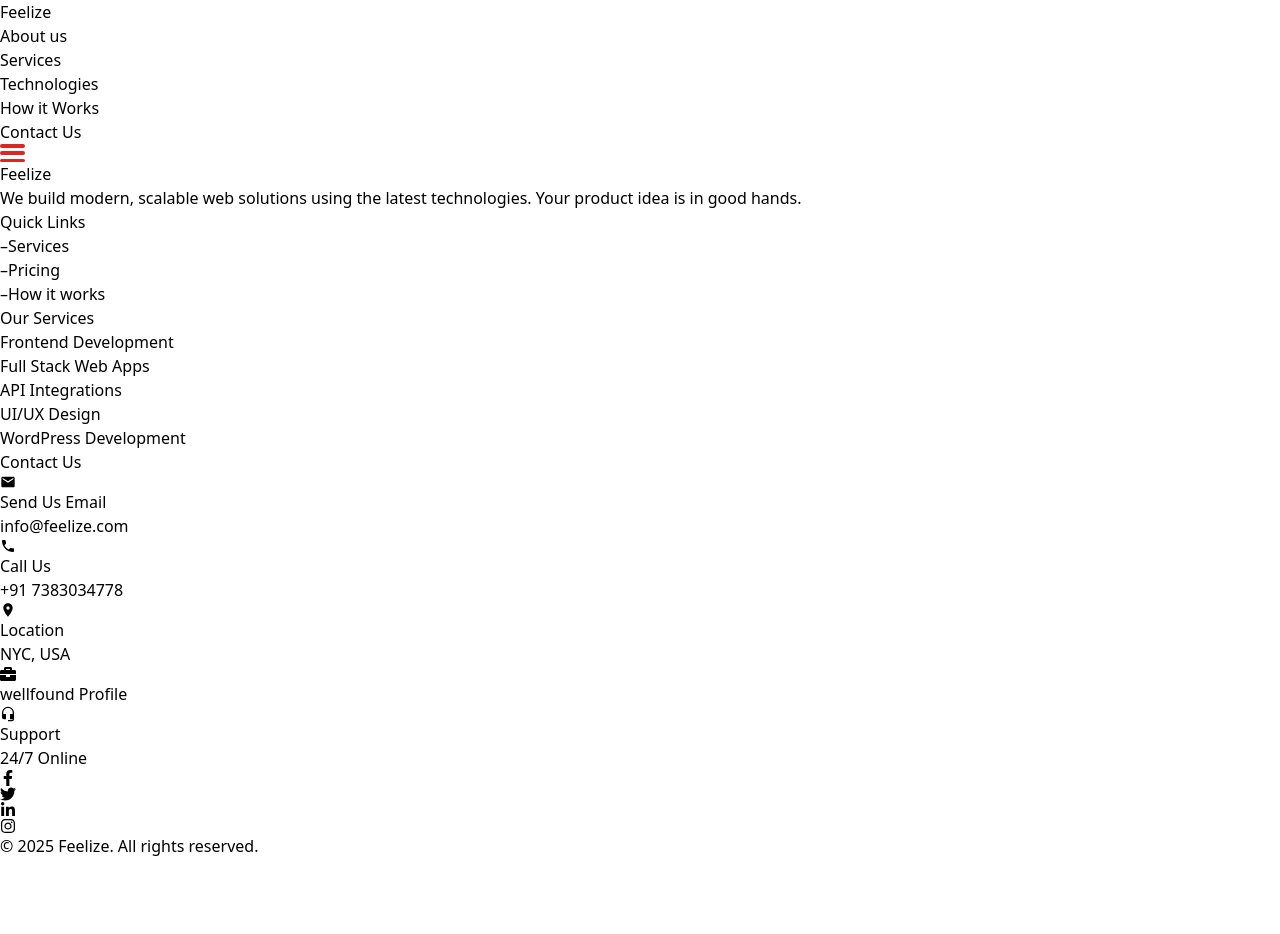
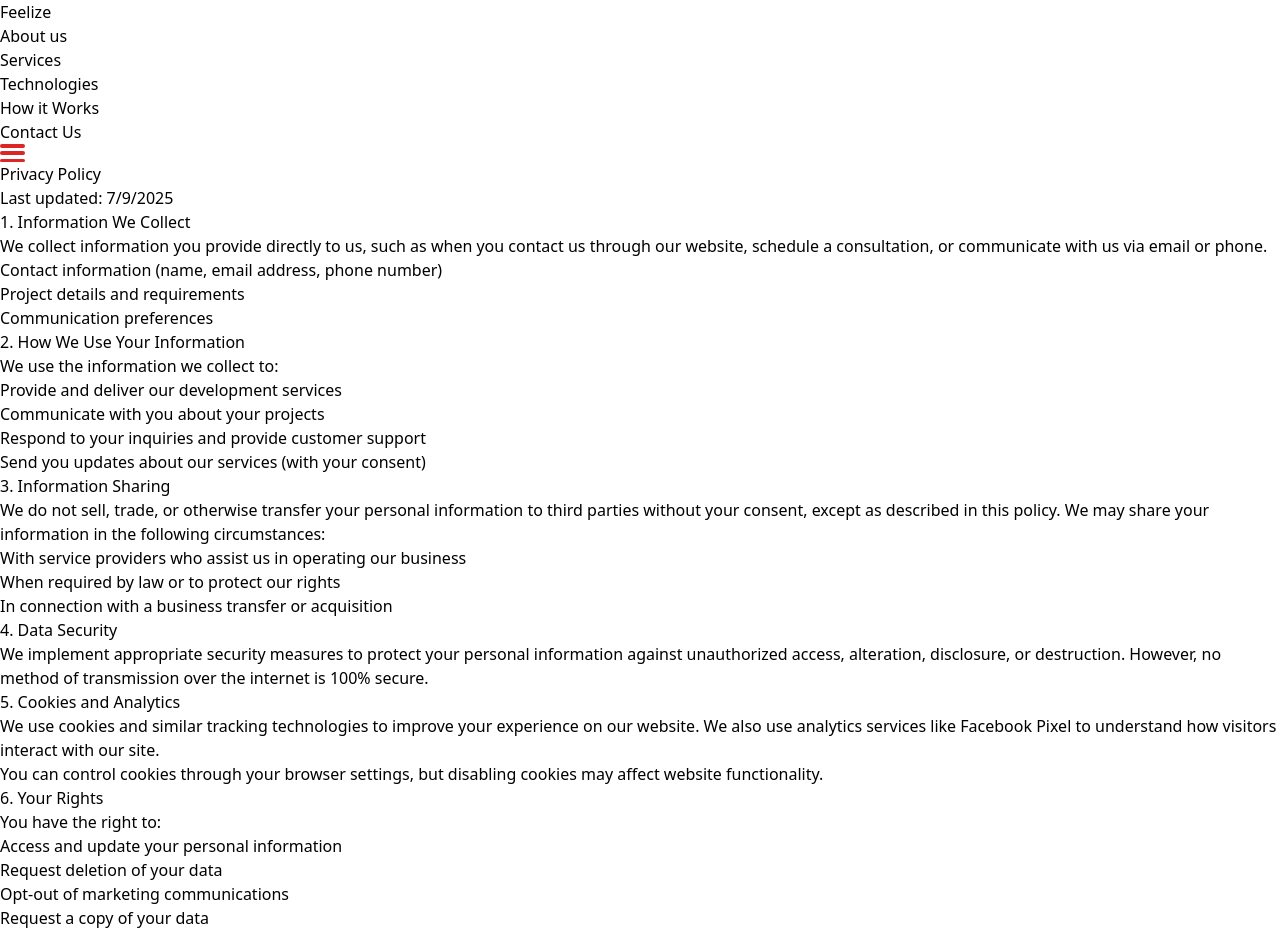
Before and after one commit to DebojitxBhatt/Feelize.com, a React (Vite) app in the folder Frontend/: page /legal in a window 1280 px wide. Shown: the top 934 px of the page. Before the commit the page ends 858 px from the top, so only its background shows below. Built offline with nearby package versions, Linux system fonts and the light colour scheme.

Commit message:
-add privacy policy data and route, -add paths for quick servicesection in footer, -add scroll to top helper function once a route path is changed

```diff
--- a/Frontend/src/App.jsx
+++ b/Frontend/src/App.jsx
@@ -16,6 +16,8 @@ import WhyChooseUs from './Components/WhyChooseUs'
 import ComparisonSection from './Components/ComparisonSection'
 import ContactFormModal from './Components/ContactFormModal'
 import { ToolsLoader } from './Components/RouteLoadingAnimations'
+import LegalPolicy from './Components/LegalPolicy';
+import ScrollToTop from './utils/ScrollToTop';
 
 function App() {
   const [showForm, setShowForm] = useState(false);
@@ -52,6 +54,7 @@ function App() {
   return (
     <>
       <ToolsLoader show={showTools} />
+      <ScrollToTop />
       <Navbar openContactModal={openContactModal}/>
       <Routes>
         <Route path="/" element={
@@ -74,6 +77,7 @@ function App() {
             <Route path=":id" element={<ServiceDetail openContactModal={openContactModal} />} />
           </Routes>
         } />
+        <Route path='/legal' element={<LegalPolicy />} />
       </Routes>
       <ContactFormModal isOpen={showForm} onClose={closeContactModal} />
       <Footer/>
--- a/Frontend/src/Components/Footer.jsx
+++ b/Frontend/src/Components/Footer.jsx
@@ -6,20 +6,25 @@ import {
   FaBriefcase,
 } from "react-icons/fa";
 import { MdEmail, MdPhone, MdLocationOn, MdHeadsetMic } from "react-icons/md";
-import Logo from "../assets/LOGO_FEELIZE.png";
+import { Link } from "react-router-dom";
+import { Link as ScrollLink } from "react-scroll";
+// import Logo from "../assets/LOGO_FEELIZE.png";
 
 const quickLinks = [
   {
     label: "Services",
-    path: "#",
+    path: "/services",
+    type: "route", // full page rout
   },
   {
     label: "Pricing",
-    path: "#",
+    path: "pricing", // the id of the section
+    type: "scroll", // in-page scroll
   },
   {
     label: "How it works",
-    path: "#",
+    path: "how-it-works",
+    type: "scroll",
   },
 ];
 
@@ -71,15 +76,30 @@ const Footer = () => {
           <ul className="space-y-2 text-sm">
             {quickLinks.map((link, idx) => (
               <li key={idx} className="group">
-                <a
-                  href={link.path}
+                {link.type === "scroll" ? (
+                  <ScrollLink
+                    to={link.path}
+                    smooth={true}
+                    duration={500}
+                    offset={-80}
+                    className="flex items-center gap-2 transition-all duration-200 cursor-pointer group-hover:translate-x-2 hover:text-white"
+                  >
+                    <span className="opacity-0 group-hover:opacity-100 transition-opacity duration-200 text-purple-600">
+                      –
+                    </span>
+                    {link.label}
+                  </ScrollLink>
+                ) : (
+                  <Link
+                    to={link.path}
                     className="flex items-center gap-2 transition-all duration-200 group-hover:translate-x-2 hover:text-white"
                   >
                     <span className="opacity-0 group-hover:opacity-100 transition-opacity duration-200 text-purple-600">
                       –
                     </span>
                     {link.label}
-                </a>
+                  </Link>
+                )}
               </li>
             ))}
           </ul>
@@ -199,7 +219,10 @@ const Footer = () => {
 
       {/* Bottom Footer */}
       <div className="border-t border-gray-700 mt-12 pt-6 text-center text-sm text-gray-400">
-        © {new Date().getFullYear()} Feelize. All rights reserved.
+        © {new Date().getFullYear()} Feelize. All rights reserved.{" "}
+        <Link to="/legal" className="hover:text-purple-600 transition">
+          Privacy Policy
+        </Link>
       </div>
     </footer>
   );
--- /dev/null
+++ b/Frontend/src/Components/LegalPolicy.jsx
@@ -0,0 +1,36 @@
+import policyData from "../data/policyData";
+
+const LegalPolicy = () => {
+  return (
+    <section className="bg-gray-50 py-16 mt-20">
+      <div className="w-[95%] max-w-7xl mx-auto px-4 md:px-6 lg:px-8">
+        <h1 className="text-4xl font-bold mb-4">Privacy Policy</h1>
+        <p className="text-sm text-gray-400 mb-8">
+          Last updated: {policyData.lastUpdated}
+        </p>
+
+        {policyData.sections.map((section, idx) => (
+          <div key={idx} className="mb-10">
+            <h2 className="text-xl font-bold mb-2">
+              {idx + 1}. {section.title}
+            </h2>
+            {section.content.split("\n\n").map((para, i) => (
+              <p key={i} className="mb-4">
+                {para}
+              </p>
+            ))}
+            {section.list && (
+              <ul className="list-disc list-inside space-y-2">
+                {section.list.map((item, i) => (
+                  <li key={i}>{item}</li>
+                ))}
+              </ul>
+            )}
+          </div>
+        ))}
+      </div>
+    </section>
+  );
+};
+
+export default LegalPolicy;
--- /dev/null
+++ b/Frontend/src/data/policyData.js
@@ -0,0 +1,69 @@
+const policyData = {
+  lastUpdated: '7/9/2025',
+  sections: [
+    {
+      title: 'Information We Collect',
+      content: `We collect information you provide directly to us, such as when you contact us through our website, schedule a consultation, or communicate with us via email or phone.`,
+      list: [
+        'Contact information (name, email address, phone number)',
+        'Project details and requirements',
+        'Communication preferences'
+      ]
+    },
+    {
+      title: 'How We Use Your Information',
+      content: `We use the information we collect to:`,
+      list: [
+        'Provide and deliver our development services',
+        'Communicate with you about your projects',
+        'Respond to your inquiries and provide customer support',
+        'Send you updates about our services (with your consent)'
+      ]
+    },
+    {
+      title: 'Information Sharing',
+      content: `We do not sell, trade, or otherwise transfer your personal information to third parties without your consent, except as described in this policy. We may share your information in the following circumstances:`,
+      list: [
+        'With service providers who assist us in operating our business',
+        'When required by law or to protect our rights',
+        'In connection with a business transfer or acquisition'
+      ]
+    },
+    {
+      title: 'Data Security',
+      content: `We implement appropriate security measures to protect your personal information against unauthorized access, alteration, disclosure, or destruction. However, no method of transmission over the internet is 100% secure.`,
+    },
+    {
+      title: 'Cookies and Analytics',
+      content: `We use cookies and similar tracking technologies to improve your experience on our website. We also use analytics services like Facebook Pixel to understand how visitors interact with our site.\n\n You can control cookies through your browser settings, but disabling cookies may affect website functionality.`,
+    },
+    {
+      title: 'Your Rights',
+      content: `You have the right to:`,
+      list: [
+        'Access and update your personal information',
+        'Request deletion of your data',
+        'Opt-out of marketing communications',
+        'Request a copy of your data'
+      ]
+    },
+    {
+      title: 'Third-Party Links',
+      content: `Our website may contain links to third-party websites. We are not responsible for the privacy practices or content of these external sites.`,
+    },
+    {
+      title: 'Children\'s Privacy',
+      content: `Our services are not directed to children under 13. We do not knowingly collect personal information from children under 13.`,
+    },
+    {
+      title: 'Changes to This Policy',
+      content: `We may update this privacy policy from time to time. We will notify you of any changes by posting the new policy on this page and updating the "last updated" date.`,
+    },
+    {
+      title: 'Contact Us',
+      content: `If you have any questions about this privacy policy or our data practices, please contact us below`,
+    },
+  ]
+};
+
+export default policyData;
--- /dev/null
+++ b/Frontend/src/utils/ScrollToTop.jsx
@@ -0,0 +1,15 @@
+import { useEffect } from "react";
+import { useLocation } from "react-router-dom";
+
+const ScrollToTop = () => {
+  const { pathname } = useLocation();
+
+  useEffect(() => {
+    // Always scroll to top when the path changes
+    window.scrollTo(0, 0);
+  }, [pathname]);
+
+  return null;
+};
+
+export default ScrollToTop;
```
Lines whose indentation alone changed are shown as unchanged.
